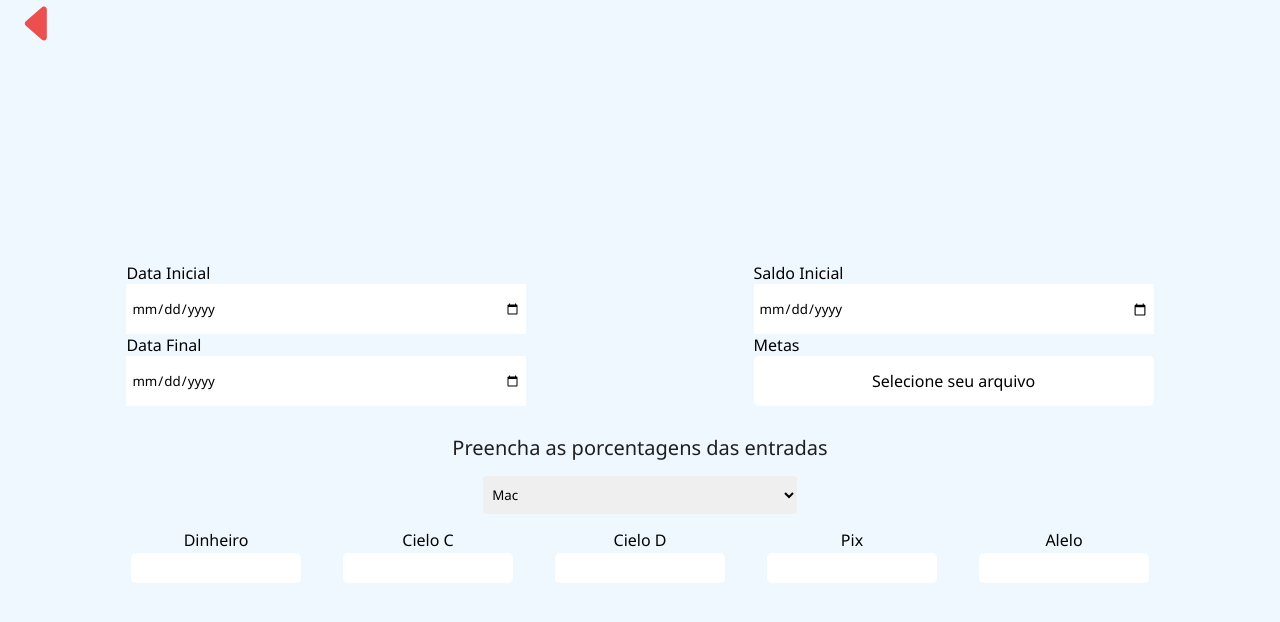
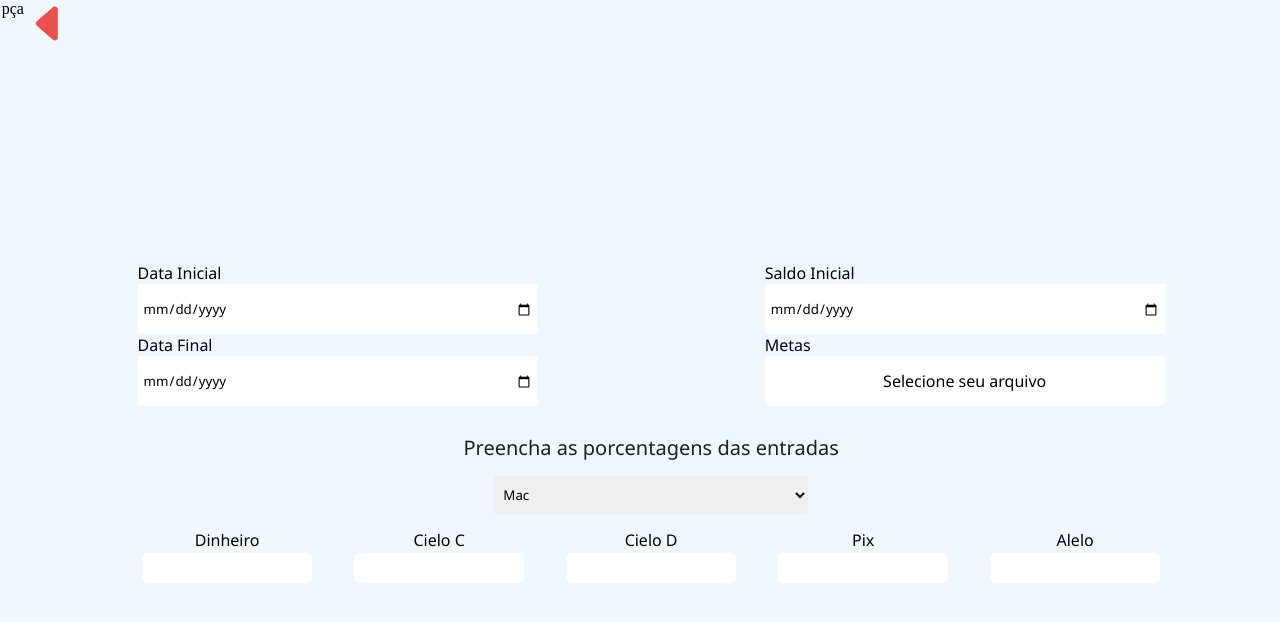
Before and after one commit to uSilas/FLUXO_DE_CAIXA_JS, a website: page pages/create.html in a window 1280 px wide. Drawn offline with Linux system fonts and the light colour scheme.

Commit message:
testando erro

```diff
--- a/pages/create.html
+++ b/pages/create.html
@@ -6,7 +6,7 @@
     <title>Criar Fluxo</title>
     <link rel="stylesheet" href="/style/create.css" />
   </head>
-  <body>
+  <body>pça
     <div class="geral">
       <img src="/assets/SETA.svg" class="button-back" />
       <div class="formulario_criar">
```
